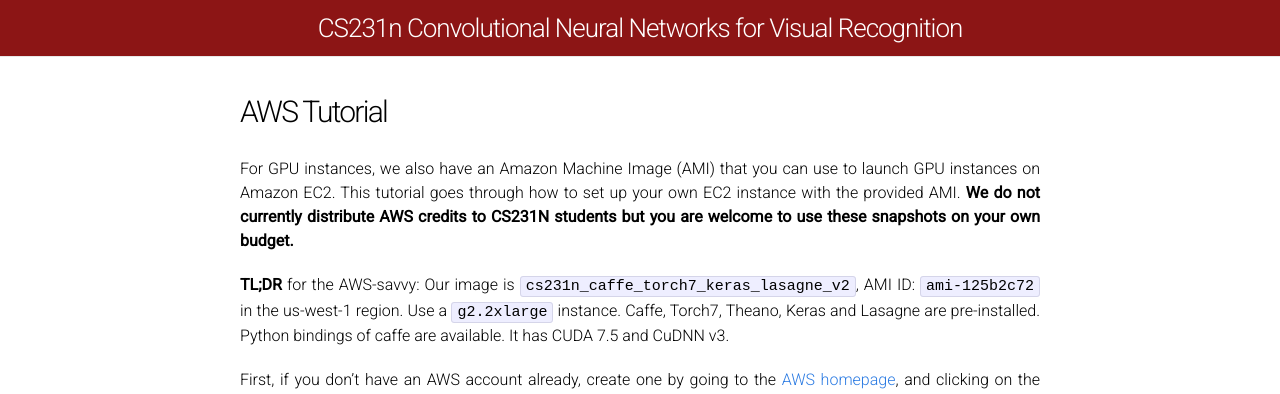
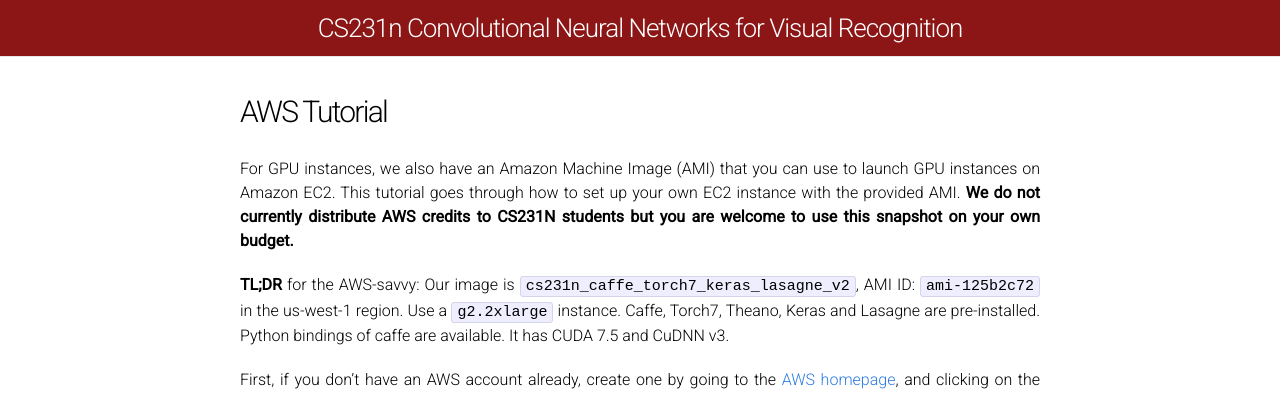
Before and after one commit to cs231n/cs231n.github.io, a Jekyll site: the page built from aws-tutorial.md, in a window 1280 px wide and 900 px high. Shown: the top 394 px of the window. Built offline with Jekyll 4.4.1, drawn with Linux system fonts in a browser that asks for light colours; Markdown is read by kramdown in place of the engine named in the settings.

Commit message:
Minor edit

```diff
--- a/aws-tutorial.md
+++ b/aws-tutorial.md
@@ -6,8 +6,8 @@
 For GPU instances, we also have an Amazon Machine Image (AMI) that you can use
 to launch GPU instances on Amazon EC2. This tutorial goes through how to set up
 your own EC2 instance with the provided AMI. **We do not currently
-distribute AWS credits to CS231N students but you are welcome to use these
-snapshots on your own budget.**
+distribute AWS credits to CS231N students but you are welcome to use this
+snapshot on your own budget.**
 
 **TL;DR** for the AWS-savvy: Our image is
 `cs231n_caffe_torch7_keras_lasagne_v2`, AMI ID: `ami-125b2c72` in the us-west-1
```
